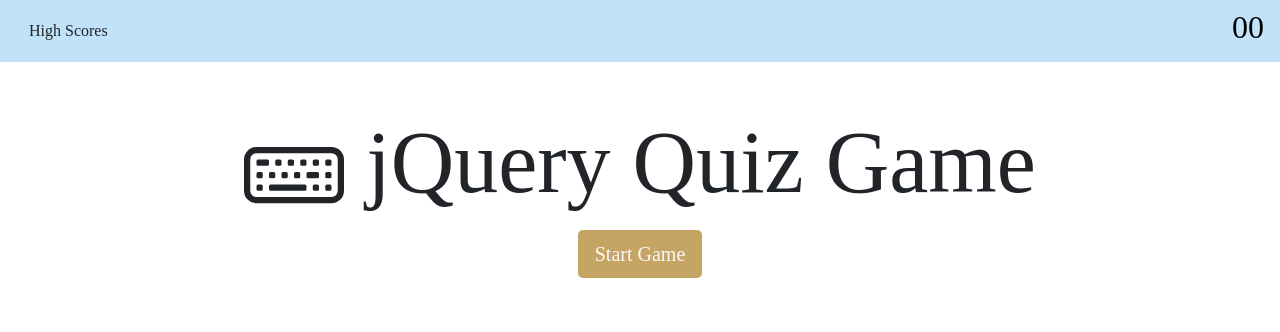
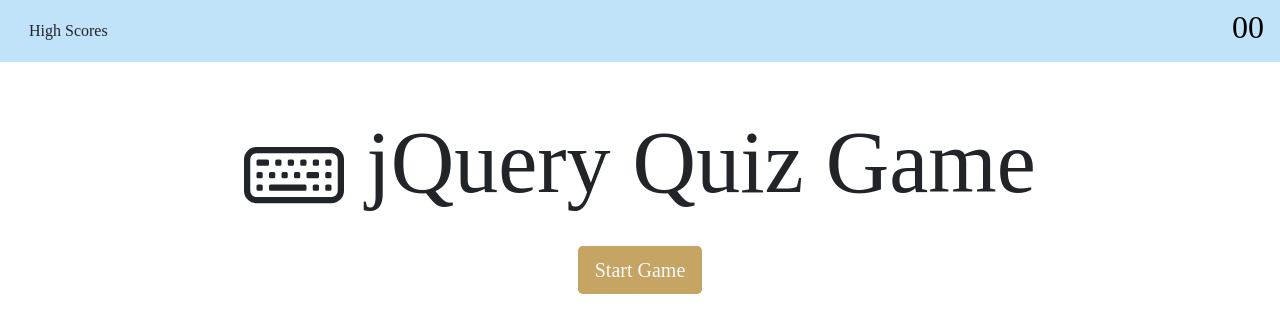
Before and after one commit to micsdz/jquery-quiz-game, a plain HTML site: page index.html in a window 1280 px wide. Drawn offline with nearby package versions, Linux system fonts and the light colour scheme; a web font is replaced by a local one.

Commit message:
edit html

```diff
--- a/index.html
+++ b/index.html
@@ -19,9 +19,9 @@
             <!-- timer -->
             <div class="h2" id="timer">00</div>
         </nav>
-        <!-- Used to contain the button that will start the game. Container will disappear when button is clicked. -->
+        <!-- start game container -->
         <div class="container m-5 mx-auto" id = "div-content">
-            <div class="row m-2">
+            <div class="row m-4">
                 <div class="col text-center">
                     <div class="display-2"><svg xmlns="http://www.w3.org/2000/svg" width="100" height="100" fill="currentColor" class="bi bi-keyboard" viewBox="0 0 16 16">
                         <path d="M14 5a1 1 0 0 1 1 1v5a1 1 0 0 1-1 1H2a1 1 0 0 1-1-1V6a1 1 0 0 1 1-1h12zM2 4a2 2 0 0 0-2 2v5a2 2 0 0 0 2 2h12a2 2 0 0 0 2-2V6a2 2 0 0 0-2-2H2z"/>
```
